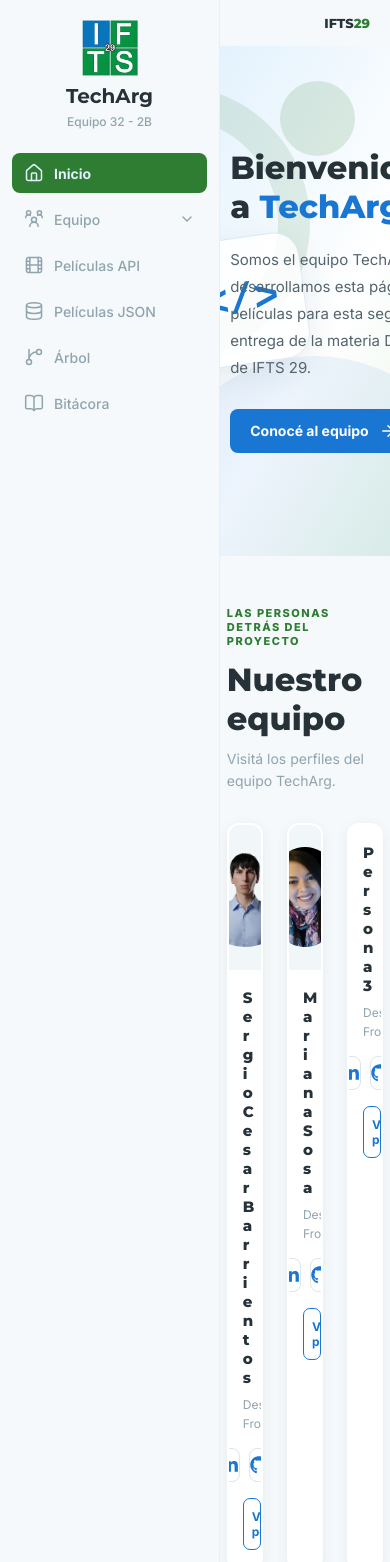
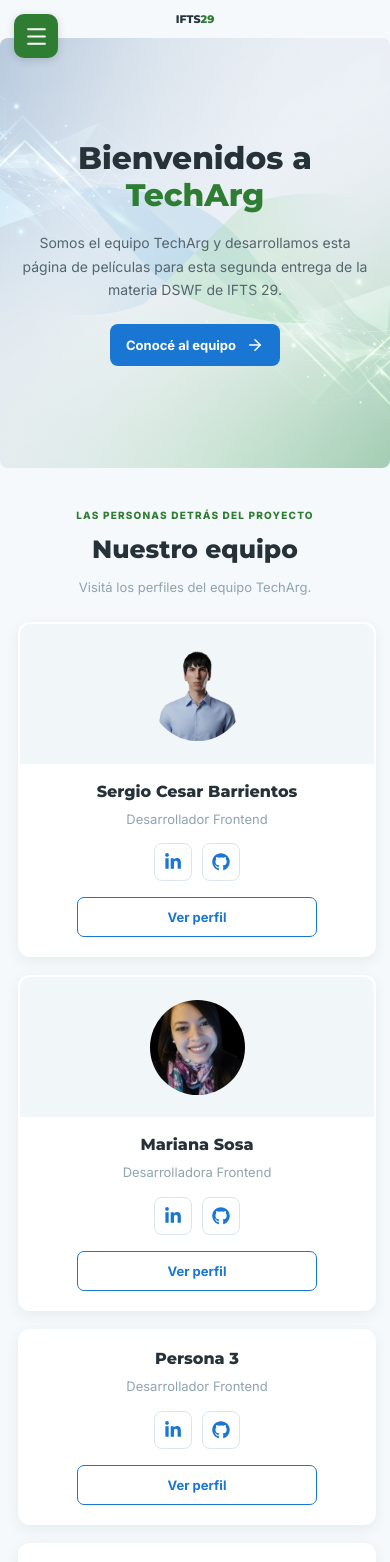
Before and after one commit to SergioCesarBarrientos/TP2---Front-End, a React (Vite) app: page / in a window 390 px wide. Shown: the top 1562 px of the page. Built offline with nearby package versions, Linux system fonts and the light colour scheme.

Commit message:
Cambios responsive y menu hamburguesa

```diff
--- a/src/components/SideBar.css
+++ b/src/components/SideBar.css
@@ -184,3 +184,105 @@
   font-size: 11px;
   font-weight: 600;
 }
+
+
+
+/* El botón hamburguesa no aparece en PC */
+.sidebar-toggle {
+  display: none;
+}
+
+.sidebar-overlay {
+  display: none;
+}
+
+/* ==============================
+   TABLET Y CELULAR
+   ============================== */
+
+@media (max-width: 900px) {
+
+  .sidebar-toggle {
+    position: fixed;
+    top: 14px;
+    left: 14px;
+    z-index: 1002;
+
+    display: flex;
+    align-items: center;
+    justify-content: center;
+
+    width: 44px;
+    height: 44px;
+
+    border: none;
+    border-radius: 10px;
+    background: var(--color-secundario);
+    color: white;
+
+    font-size: 25px;
+    cursor: pointer;
+    box-shadow: 0 2px 8px rgb(0 0 0 / 15%);
+  }
+
+  .sidebar {
+    position: fixed;
+    top: 0;
+    left: 0;
+    bottom: 0;
+    z-index: 1001;
+
+    width: 260px;
+    height: 100vh;
+    min-height: 0;
+
+    overflow-y: auto;
+    box-shadow: 4px 0 18px rgb(0 0 0 / 10%);
+
+    transform: translateX(-100%);
+    visibility: hidden;
+    transition:
+      transform 0.3s ease,
+      visibility 0.3s ease;
+  }
+
+  .sidebar.sidebar-open {
+    transform: translateX(0);
+    visibility: visible;
+  }
+
+  .sidebar-overlay.sidebar-overlay-visible {
+    display: block;
+    position: fixed;
+    inset: 0;
+    z-index: 1000;
+  }
+}
+
+/* ==============================
+   AJUSTES PARA CELULARES
+   ============================== */
+
+@media (max-width: 600px) {
+
+  .sidebar {
+    width: min(280px, 85vw);
+    padding: 20px 14px;
+  }
+
+  .sidebar-brand {
+    margin-top: 48px;
+  }
+
+  .sidebar-title {
+    font-size: 19px;
+  }
+
+  .sidebar-link {
+    padding: 12px;
+  }
+
+  .sidebar-sublink {
+    padding: 10px 8px;
+  }
+}
--- a/src/components/SideBar.jsx
+++ b/src/components/SideBar.jsx
@@ -1,22 +1,30 @@
-import { useState } from 'react';
+import { useState, useEffect } from 'react';
 import { NavLink, useLocation } from 'react-router-dom';
-import { UserRoundGroup, House, Film, Database, GitBranch, BookOpen, ChevronDown,
-} from 'lucide-react';
-
+import { UserRoundGroup, House, Film, Database, GitBranch, BookOpen, ChevronDown, Menu, X,} from 'lucide-react';
 import './Sidebar.css';
 import logo from '../assets/img/ifts.png';
 
 function SideBar() {
   const location = useLocation();
+
   const [equipoAbierto, setEquipoAbierto] = useState(false);
+  const [menuAbierto, setMenuAbierto] = useState(false);
+
+  const cerrarMenu = () => setMenuAbierto(false);
+
+  // Cierra el menú cuando cambia la página
+  useEffect(() => {
+    setMenuAbierto(false);
+  }, [location.pathname]);
 
   const integrantes = [
     {
       name: 'Sergio Cesar Barrientos',
       path: '/Equipo/sergio-cesar-barrientos',
     },
-    { name: 'Mariana Sosa',
-      path: '/Equipo/Mariana Sosa'
+    {
+      name: 'Mariana Sosa',
+      path: '/Equipo/mariana-sosa',
     },
     { name: 'Persona 3', path: '/Equipo/persona-3' },
     { name: 'Persona 4', path: '/Equipo/persona-4' },
@@ -31,12 +39,37 @@ function SideBar() {
     { name: 'Bitácora', path: '/Bitacora', icon: BookOpen },
   ];
 
-  // Si estamos dentro de una ruta de Equipo,
-  // el desplegable se abre automáticamente.
   const estaEnEquipo = location.pathname.startsWith('/Equipo');
 
   return (
-    <aside className="sidebar">
+    <>
+      {/* Botón hamburguesa: solo aparece en pantallas pequeñas */}
+      <button
+        type="button"
+        className="sidebar-toggle"
+        onClick={() => setMenuAbierto(!menuAbierto)}
+        aria-label={menuAbierto ? 'Cerrar menú' : 'Abrir menú'}
+        aria-expanded={menuAbierto}
+        aria-controls="menu-lateral"
+      >
+        {menuAbierto ? <X size={25} /> : <Menu size={25} />}
+      </button>
+
+      {/* Fondo oscuro detrás del menú */}
+      <button
+        type="button"
+        className={`sidebar-overlay ${
+          menuAbierto ? 'sidebar-overlay-visible' : ''
+        }`}
+        onClick={cerrarMenu}
+        aria-label="Cerrar menú"
+        tabIndex={menuAbierto ? 0 : -1}
+      />
+
+      <aside
+        id="menu-lateral"
+        className={`sidebar ${menuAbierto ? 'sidebar-open' : ''}`}
+      >
         <div className="sidebar-brand">
           <img
             src={logo}
@@ -53,6 +86,7 @@ function SideBar() {
           <NavLink
             to="/"
             end
+            onClick={cerrarMenu}
             className={({ isActive }) =>
               `sidebar-link ${isActive ? 'active' : ''}`
             }
@@ -85,19 +119,27 @@ function SideBar() {
             </button>
 
             {equipoAbierto && (
-            <div className="sidebar-submenu" id="sidebar-team-submenu" >
-
-              {/* Integrantes individuales */}
+              <div
+                className="sidebar-submenu"
+                id="sidebar-team-submenu"
+              >
                 {integrantes.map((persona) => (
-                <NavLink  key={persona.path} to={persona.path} className={({ isActive }) =>
-                    `sidebar-sublink ${ isActive ? 'active' : '' }`}> {persona.name}
+                  <NavLink
+                    key={persona.path}
+                    to={persona.path}
+                    onClick={cerrarMenu}
+                    className={({ isActive }) =>
+                      `sidebar-sublink ${isActive ? 'active' : ''}`
+                    }
+                  >
+                    {persona.name}
                   </NavLink>
                 ))}
               </div>
             )}
           </div>
 
-        {/* Resto del menú */}
+          {/* Resto de las páginas */}
           {menuItems.slice(1).map((item) => {
             const Icon = item.icon;
 
@@ -105,7 +147,7 @@ function SideBar() {
               <NavLink
                 key={item.path}
                 to={item.path}
-              end={item.path === '/'}
+                onClick={cerrarMenu}
                 className={({ isActive }) =>
                   `sidebar-link ${isActive ? 'active' : ''}`
                 }
@@ -121,6 +163,7 @@ function SideBar() {
           DSWF - IFTS29
         </div>
       </aside>
+    </>
   );
 }
 
--- a/src/pages/Inicio.css
+++ b/src/pages/Inicio.css
@@ -1,4 +1,3 @@
-
 .marca-superior {
   width: 100%;
   padding: 15px 20px;
@@ -32,12 +31,17 @@
   min-height: 400px;
   padding: 55px 6%;
   overflow: hidden;
-  background: linear-gradient(
-    120deg,
-    var(--color-primario-suave),
-    #ffffff 60%,
-    #e8f5e9
-  );
+
+  background:
+    linear-gradient(
+      rgba(255, 255, 255, 0.4),
+      rgba(255, 255, 255, 0.4)
+    ),
+    url("../assets/img/portada.png");
+  border-radius: 10px;
+  background-size: cover;
+  background-position: center;
+  background-repeat: no-repeat;
 }
 
 .banner-contenido {
@@ -56,7 +60,7 @@
 }
 
 .banner-contenido h1 span {
-  color: var(--color-primario);
+  color: var(--color-secundario);
 }
 
 .banner-contenido p {
@@ -90,64 +94,7 @@
   transform: translateY(-2px);
 }
 
-/* DECORACIÓN DE LA PORTADA */
 
-.banner-decoracion {
-  position: absolute;
-  top: 0;
-  right: 0;
-  width: 40%;
-  height: 100%;
-  pointer-events: none;
-}
-
-.banner-circulo {
-  position: absolute;
-  border-radius: 50%;
-}
-
-.circulo-uno {
-  top: 40px;
-  right: 80px;
-  width: 210px;
-  height: 210px;
-  border: 32px solid rgb(46 125 50 / 12%);
-}
-
-.circulo-dos {
-  right: -90px;
-  bottom: -130px;
-  width: 330px;
-  height: 330px;
-  background: rgb(25 118 210 / 8%);
-}
-
-.circulo-tres {
-  top: 35px;
-  right: 35px;
-  width: 75px;
-  height: 75px;
-  background: rgb(46 125 50 / 15%);
-}
-
-.banner-codigo {
-  position: absolute;
-  top: 50%;
-  right: 85px;
-  display: grid;
-  width: 125px;
-  height: 125px;
-  place-items: center;
-  border: 1px solid rgb(25 118 210 / 15%);
-  border-radius: 25px;
-  background: rgb(255 255 255 / 85%);
-  box-shadow: 0 12px 35px rgb(38 50 56 / 8%);
-  color: var(--color-primario);
-  font-family: monospace;
-  font-size: 42px;
-  font-weight: 800;
-  transform: translateY(-50%) rotate(-8deg);
-}
 
 /* SECCIÓN DEL EQUIPO */
 
@@ -196,6 +143,7 @@
   width: 100%;
   max-width: 950px;
   margin: 0 auto;
+
 }
 
 .equipo-card {
@@ -221,9 +169,6 @@
 }
 
 /* FOTOS */
-
-/* Todos conservan el mismo contenedor.
-   Si no hay foto, no se dibuja ningún marco vacío. */
 
 .foto-contenedor {
   display: flex;
@@ -370,3 +315,269 @@
   background: var(--color-primario);
   color: #ffffff;
 }
+
+
+
+
+/* ==============================
+   RESPONSIVE: TABLETS
+   ============================== */
+
+@media (max-width: 900px) {
+
+  .marca-superior {
+    padding: 12px 5%;
+    font-size: 12px;
+  }
+
+  .home-banner {
+    min-height: 350px;
+    padding: 45px 5%;
+    background-position: center;
+  }
+
+  .banner-contenido {
+     width: 100%;
+    max-width: 650px;
+    margin: 0 auto;
+    text-align: center;
+  }
+
+  .banner-contenido h1 {
+    font-size: clamp(30px, 5vw, 42px);
+  }
+
+  .banner-contenido p {
+    max-width: 480px;
+    font-size: 14px;
+    line-height: 1.7;
+  }
+   .equipo-encabezado {
+    text-align: center;
+
+  }
+
+
+  .equipo-seccion {
+    padding: 40px 5%;
+  }
+
+  .equipo-encabezado h2 {
+    font-size: 28px;
+  }
+
+  /* Tarjetas en dos columnas */
+
+  .equipo-grid {
+    grid-template-columns: repeat(2, minmax(0, 1fr));
+    gap: 20px;
+    max-width: 650px;
+  }
+
+  .equipo-card,
+  .equipo-card:nth-child(4),
+  .equipo-card:nth-child(5) {
+    grid-column: auto;
+  }
+
+  .foto-contenedor {
+    height: 135px;
+  }
+
+  .card-contenido {
+    padding: 16px 12px;
+  }
+}
+
+
+/* ==============================
+   RESPONSIVE: CELULARES
+   ============================== */
+
+@media (max-width: 600px) {
+
+  .marca-superior {
+    justify-content: center;
+    padding: 12px 16px;
+    font-size: 11px;
+    text-align: center;
+  }
+
+  .home {
+    min-height: 100vh;
+  }
+
+  /* Banner */
+
+  .home-banner {
+    min-height: 360px;
+    padding: 35px 22px;
+    border-radius: 8px;
+    background-position: center;
+  }
+
+  .banner-contenido {
+    width: 100%;
+    max-width: 100%;
+  }
+
+  .banner-contenido h1 {
+    margin-bottom: 16px;
+    font-size: clamp(28px, 8vw, 36px);
+    line-height: 1.2;
+    overflow-wrap: break-word;
+  }
+
+  .banner-contenido p {
+    margin-bottom: 22px;
+    font-size: 14px;
+    line-height: 1.7;
+  }
+
+  .banner-boton {
+    max-width: 100%;
+    padding: 12px 16px;
+    font-size: 13px;
+  }
+
+  /* Sección del equipo */
+
+  .equipo-seccion {
+    padding: 35px 18px;
+    scroll-margin-top: 16px;
+  }
+
+  .equipo-encabezado {
+    margin-bottom: 24px;
+  }
+
+  .seccion-etiqueta {
+    font-size: 10px;
+    letter-spacing: 1.2px;
+  }
+
+  .equipo-encabezado h2 {
+    font-size: 25px;
+    line-height: 1.3;
+  }
+
+  .equipo-encabezado p {
+    font-size: 13px;
+    line-height: 1.7;
+  }
+
+  /* Una tarjeta por fila */
+
+  .equipo-grid {
+    grid-template-columns: minmax(0, 1fr);
+    gap: 18px;
+    width: 100%;
+    max-width: 360px;
+  }
+
+  .equipo-card,
+  .equipo-card:nth-child(4),
+  .equipo-card:nth-child(5) {
+    grid-column: auto;
+    width: 100%;
+  }
+
+  /* Fotos */
+
+  .foto-contenedor {
+    height: 140px;
+    padding: 14px;
+  }
+
+  .foto-placeholder {
+    width: 95px;
+    height: 95px;
+  }
+
+  /* Contenido de tarjetas */
+
+  .card-contenido {
+    padding: 18px 14px;
+  }
+
+  .card-contenido h3 {
+    font-size: 16px;
+  }
+
+  .integrante-puesto {
+    font-size: 13px;
+    margin-bottom: 14px;
+  }
+
+  /* Redes */
+
+  .integrante-redes {
+    gap: 10px;
+    margin-bottom: 16px;
+  }
+
+  .integrante-redes a {
+    width: 36px;
+    height: 36px;
+  }
+
+  /* Botón de perfil */
+
+  .perfil-boton {
+    width: 100%;
+    max-width: 240px;
+    padding: 11px 12px;
+    font-size: 13px;
+  }
+}
+
+
+/* ==============================
+   CELULARES PEQUEÑOS
+   ============================== */
+
+@media (max-width: 360px) {
+
+  .home-banner {
+    min-height: 330px;
+    padding: 28px 16px;
+  }
+
+  .banner-contenido h1 {
+    font-size: 27px;
+  }
+
+  .banner-contenido p {
+    font-size: 13px;
+  }
+
+  .equipo-seccion {
+    padding: 30px 14px;
+  }
+
+  .equipo-encabezado h2 {
+    font-size: 23px;
+  }
+
+  .equipo-grid {
+    gap: 14px;
+  }
+
+  .card-contenido {
+    padding: 16px 10px;
+  }
+}
+
+
+/* ==============================
+   DISPOSITIVOS SIN HOVER
+   ============================== */
+
+@media (hover: none) {
+
+  .banner-boton:hover,
+  .integrante-redes a:hover,
+  .perfil-boton:hover {
+    transform: none;
+  }
+}
--- a/src/pages/Inicio.jsx
+++ b/src/pages/Inicio.jsx
@@ -3,8 +3,10 @@ import { useNavigate } from "react-router-dom";
 import { ArrowRight } from "lucide-react";
 import { FaLinkedinIn, FaGithub } from "react-icons/fa";
 import "./inicio.css";
+import portada from '../assets/img/portada.png';
 import sergioFoto from "../assets/img/sergio.png";
 import marianaFoto from "../assets/img/mariana.jpg";
+
 const integrantes = [
   {
     id: 1,
@@ -15,7 +17,7 @@ const integrantes = [
     github: "https://github.com/SergioCesarBarrientos",
     ruta: "/Equipo/sergio-cesar-barrientos",
   },
-  {
+ {
     id: 2,
     nombre: "Mariana Sosa",
     puesto: "Desarrolladora Frontend",
@@ -61,9 +63,9 @@ function Inicio() {
   };
 
   const verPerfil = (integrante) => {
-  navigate(integrante.ruta);
-  window.scrollTo(0, 0);
-};
+    navigate(integrante.ruta);
+    window.scrollTo(0, 0);
+  };
 
   return (
     <main className="home">
@@ -89,12 +91,7 @@ function Inicio() {
           </button>
         </div>
 
-        <div className="banner-decoracion" aria-hidden="true">
-          <div className="banner-circulo circulo-uno" />
-          <div className="banner-circulo circulo-dos" />
-          <div className="banner-circulo circulo-tres" />
-          <div className="banner-codigo">&lt;/&gt;</div>
-        </div>
+
       </section>
 
       <section className="equipo-seccion" id="equipo">
@@ -119,11 +116,10 @@ function Inicio() {
             return (
               <article
                 key={integrante.id}
-                className={`equipo-card ${
-                  activa
+                className={`equipo-card ${activa
                     ? `card-seleccionada ${colorSeleccion}`
                     : ""
-                }`}
+                  }`}
                 onClick={() =>
                   setTarjetaActiva(
                     activa ? null : integrante.id
```
Also changed, not shown: src/assets/img/portada.png (added). Lines whose indentation alone changed are shown as unchanged.
